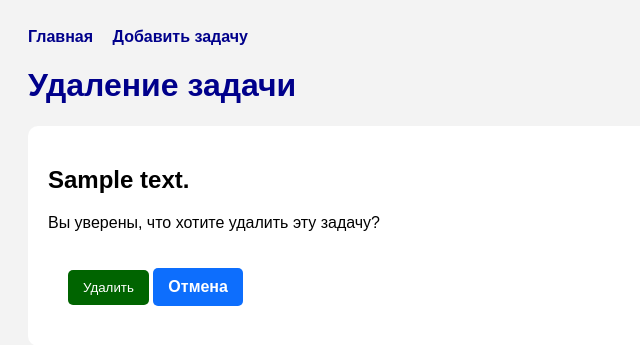
After one commit to Borubawka/homework52_atai_borubaev, a Django app: template webapp/templates/delete_task.html in a window 1280 px wide. The commit adds this page. Shown: the top 345 px of the page, without its empty margins (0-640 px from the left). Run offline with Django 5.2, Linux system fonts and the light colour scheme; the template is opened without the code that fills it: values that come from a table or form of the project are taken from there, others are empty; tables that the repository leaves empty hold one stand-in row (values such as "Sample post").

Commit message:
Окно редактирования и удаления задач с подтверждением

```diff
--- a/webapp/templates/base.html
+++ b/webapp/templates/base.html
@@ -3,7 +3,6 @@
 <head>
     <meta charset="UTF-8">
     <title>{% block title %}To Do List{% endblock %}</title>
-
 <style>
     body {
         font-family: Arial;
@@ -42,14 +41,16 @@
         width: 100%;
         margin-bottom: 15px;
         padding: 8px;
+        box-sizing: border-box;
     }
 
     button {
         background-color: darkgreen;
         color: white;
         border: none;
-            padding: 10px;
+        padding: 10px 15px;
         cursor: pointer;
+        border-radius: 5px;
     }
 
     .details {
@@ -65,6 +66,24 @@
         text-decoration: none;
         color: darkblue;
         font-weight: bold;
+    }
+
+    .btn {
+        display: inline-block;
+        padding: 10px 15px;
+        border-radius: 5px;
+        text-decoration: none;
+        color: white;
+        font-weight: bold;
+        margin-right: 10px;
+    }
+
+    .btn-edit {
+        background-color: #0d6efd;
+    }
+
+    .btn-delete {
+        background-color: #dc3545;
     }
 </style>
 </head>
--- /dev/null
+++ b/webapp/templates/delete_task.html
@@ -0,0 +1,37 @@
+{% extends 'base.html' %}
+{% block title %}
+Удаление задачи
+{% endblock %}
+
+{% block content %}
+
+<h1>Удаление задачи</h1>
+
+<div class="task-card">
+
+    <h2>{{ task.description }}</h2>
+
+    <p>
+        Вы уверены, что хотите удалить эту задачу?
+    </p>
+
+    <form method="POST">
+
+        {% csrf_token %}
+
+        <button type="submit">
+            Удалить
+        </button>
+
+        <a
+            href="{% url 'task_detail' task.id %}"
+            class="btn btn-edit"
+        >
+            Отмена
+        </a>
+
+    </form>
+
+</div>
+
+{% endblock %}
--- a/webapp/urls.py
+++ b/webapp/urls.py
@@ -3,7 +3,8 @@ from webapp.views import (
     index_view,
     create_task_view,
     delete_task_view,
-    task_detail_view
+    task_detail_view,
+    edit_task_view,
 )
 
 urlpatterns = [
@@ -11,4 +12,6 @@ urlpatterns = [
     path('add/', create_task_view, name='task_add'),
     path('delete/<int:task_id>/', delete_task_view, name='task_delete'),
     path('task/<int:task_id>/', task_detail_view, name='task_detail'),
+
+    path('task/<int:task_id>/edit/', edit_task_view, name='task_edit'),
 ]
```
Also changed, not shown: webapp/templates/edit_task.html (added, +20 -0 lines), webapp/templates/task_detail.html (+8 -1 lines), webapp/views.py (+32 -0 lines). Lines whose indentation alone changed are shown as unchanged.
